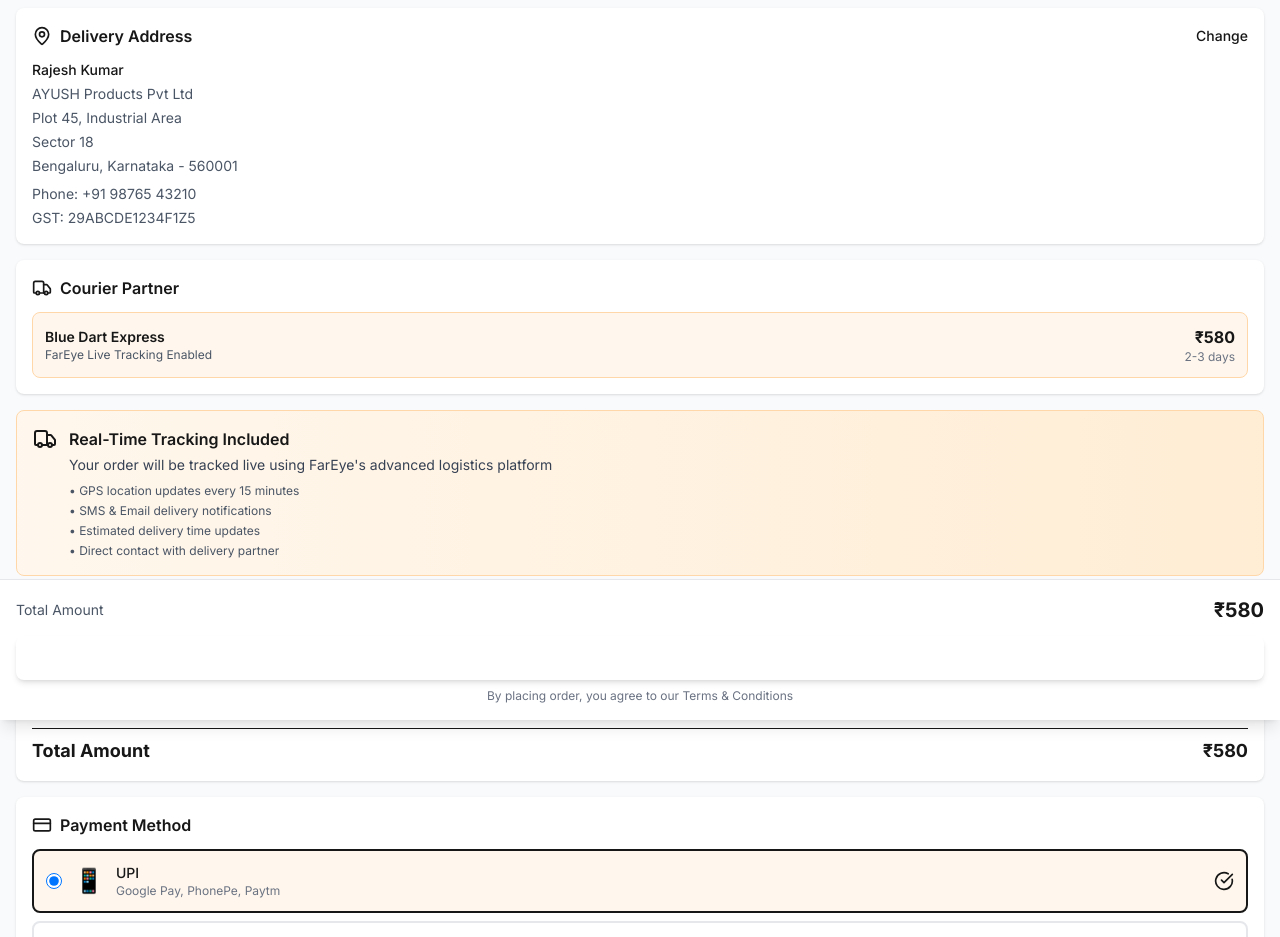
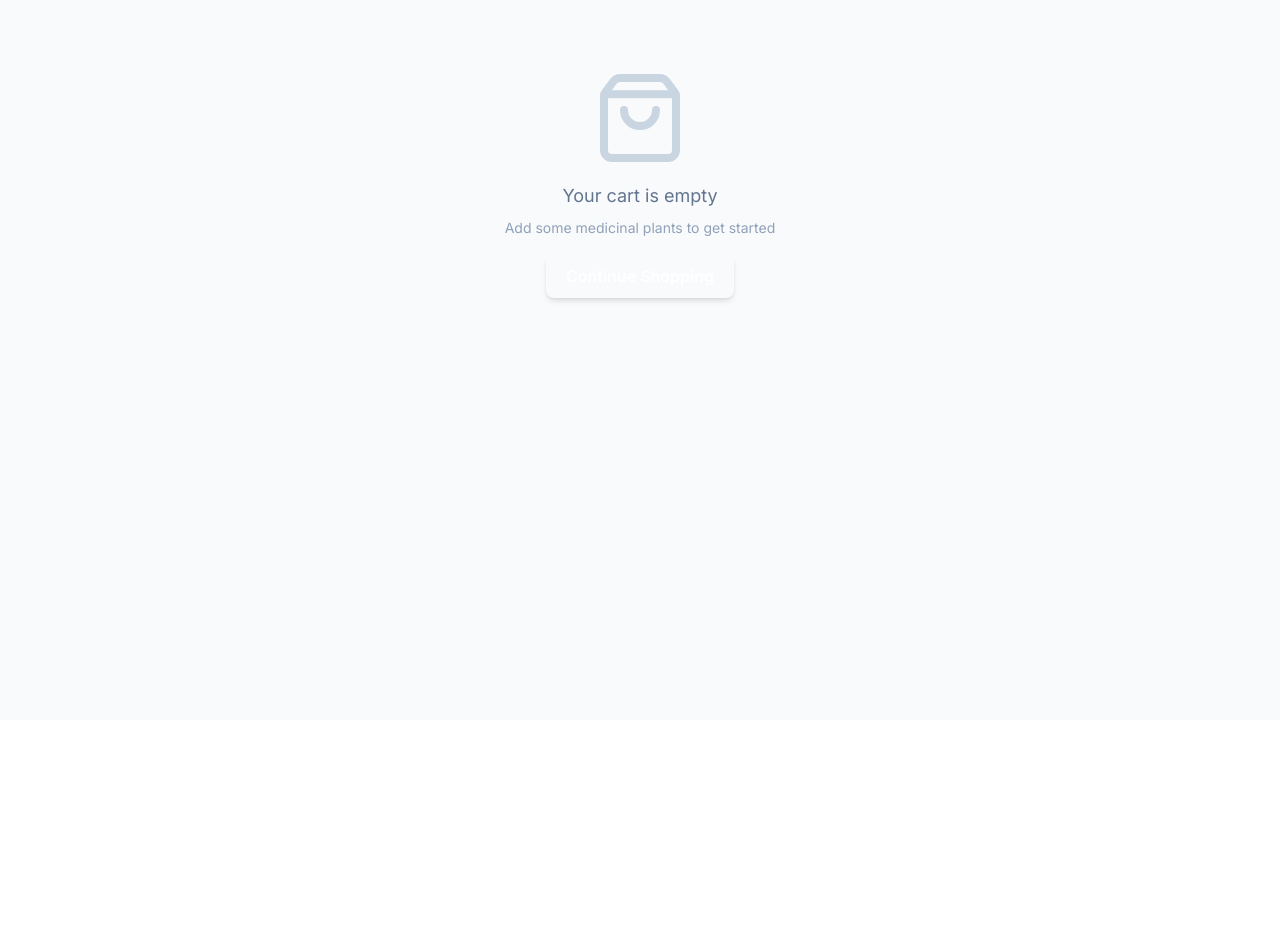
Before and after one commit to github-gp/echarak-mobile-app, a Next.js app: page /cart in a window 1280 px wide. Shown: the part 80-1017 px from the top of the page. After the commit the page ends 800 px from the top, so only its background shows below. Built offline with nearby package versions, Linux system fonts and the light colour scheme.

Commit message:
Fix cart page - add dynamic export

```diff
--- a/src/app/cart/page.tsx
+++ b/src/app/cart/page.tsx
@@ -2,199 +2,138 @@
 
 export const dynamic = 'force-dynamic';
 
-
-import { useSearchParams, useRouter } from 'next/navigation';
-import { sampleUser } from '@/data/sampleProducts';
 import { formatCurrency } from '@/lib/utils';
-import { ArrowLeft, MapPin, CreditCard, Truck, CheckCircle } from 'lucide-react';
+import { ArrowLeft, Trash2, Plus, Minus, Truck, ShoppingBag } from 'lucide-react';
+import { useRouter } from 'next/navigation';
 import Button from '@/components/common/Button';
 import { useCart } from '@/lib/cartContext';
-import { useState } from 'react';
 
-const paymentMethods = [
-  { id: 'upi', name: 'UPI', description: 'Google Pay, PhonePe, Paytm', icon: '📱' },
-  { id: 'netbanking', name: 'Net Banking', description: 'All major banks supported', icon: '🏦' },
-  { id: 'card', name: 'Credit/Debit Card', description: 'Visa, Mastercard, RuPay', icon: '💳' },
-  { id: 'cod', name: 'Credit on Delivery (B2B)', description: '30 days payment terms', icon: '📋' },
-];
+export default function CartPage() {
+  const router = useRouter();
+  const { cart, updateQuantity, removeFromCart, cartTotal } = useCart();
 
-export default function CheckoutPage() {
-  const router = useRouter();
-  const searchParams = useSearchParams();
-  const { cartTotal, clearCart } = useCart();
-  const [selectedPayment, setSelectedPayment] = useState('upi');
-  const [processing, setProcessing] = useState(false);
+  const shipping = cart.length > 0 ? 500 : 0;
+  const gst = cartTotal * 0.18;
+  const total = cartTotal + shipping + gst;
 
-  const courierName = searchParams.get('courier') || 'Blue Dart Express';
-  const shippingCost = parseInt(searchParams.get('cost') || '580');
-  const gst = cartTotal * 0.18;
-  const total = cartTotal + shippingCost + gst;
-
-  const handlePlaceOrder = async () => {
-    setProcessing(true);
-    // Simulate payment processing
-    await new Promise(resolve => setTimeout(resolve, 2000));
-    clearCart();
-    router.push('/order-confirmation');
-  };
+  if (cart.length === 0) {
+    return (
+      <div className="min-h-screen bg-slate-50">
+        <div className="sticky top-0 z-50 bg-white shadow-sm">
+          <div className="flex items-center gap-4 p-4">
+            <button onClick={() => router.back()} className="p-2 hover:bg-slate-100 rounded-lg">
+              <ArrowLeft className="w-6 h-6" />
+            </button>
+            <h1 className="text-lg font-semibold">Shopping Cart</h1>
+          </div>
+        </div>
+        <div className="flex flex-col items-center justify-center h-96">
+          <ShoppingBag className="w-24 h-24 text-slate-300 mb-4" />
+          <p className="text-slate-500 mb-2 text-lg">Your cart is empty</p>
+          <p className="text-sm text-slate-400 mb-4">Add some medicinal plants to get started</p>
+          <Button onClick={() => router.push('/')}>Continue Shopping</Button>
+        </div>
+      </div>
+    );
+  }
 
   return (
-    <div className="min-h-screen bg-gray-50 pb-24">
-      {/* Header */}
+    <div className="min-h-screen bg-slate-50 pb-32">
       <div className="sticky top-0 z-50 bg-white shadow-sm">
         <div className="flex items-center gap-4 p-4">
-          <button onClick={() => router.back()} className="p-2 hover:bg-gray-100 rounded-lg" disabled={processing}>
+          <button onClick={() => router.back()} className="p-2 hover:bg-slate-100 rounded-lg">
             <ArrowLeft className="w-6 h-6" />
           </button>
-          <h1 className="text-lg font-semibold">Checkout</h1>
+          <h1 className="text-lg font-semibold">Shopping Cart</h1>
+          <span className="ml-auto text-sm text-slate-500">({cart.length} items)</span>
         </div>
       </div>
 
-      <div className="p-4 space-y-4">
-        {/* Delivery Address */}
-        <div className="bg-white rounded-lg p-4 shadow-sm">
-          <div className="flex items-center justify-between mb-3">
-            <h3 className="font-semibold flex items-center gap-2">
-              <MapPin className="w-5 h-5 text-brand-primary" />
-              Delivery Address
-            </h3>
-            <button className="text-sm text-brand-primary font-medium">Change</button>
+      <div className="p-4 space-y-3">
+        {cart.map((item) => (
+          <div key={item.id} className="bg-white rounded-lg p-4 shadow-sm">
+            <div className="flex gap-3 mb-3">
+              <div className="w-20 h-20 bg-gradient-to-br from-emerald-50 to-emerald-100 rounded-lg flex items-center justify-center flex-shrink-0">
+                <span className="text-3xl">🌿</span>
               </div>
-          <div className="text-sm space-y-1">
-            <p className="font-medium">{sampleUser.name}</p>
-            <p className="text-gray-600">{sampleUser.company}</p>
-            <p className="text-gray-600">{sampleUser.address.line1}</p>
-            <p className="text-gray-600">{sampleUser.address.line2}</p>
-            <p className="text-gray-600">
-              {sampleUser.address.city}, {sampleUser.address.state} - {sampleUser.address.pincode}
-            </p>
-            <p className="text-gray-600 mt-2">Phone: {sampleUser.phone}</p>
-            <p className="text-gray-600">GST: {sampleUser.gstNumber}</p>
+              <div className="flex-1 min-w-0">
+                <h3 className="font-semibold text-sm mb-1 truncate">{item.name}</h3>
+                <p className="text-xs text-slate-500 mb-2">{item.seller}</p>
+                <div className="flex items-center justify-between">
+                  <span className="text-lg font-bold text-brand-primary">
+                    {formatCurrency(item.price * item.quantity)}
+                  </span>
+                  <button
+                    onClick={() => removeFromCart(item.id)}
+                    className="text-red-500 p-2 hover:bg-red-50 rounded-lg transition-colors"
+                  >
+                    <Trash2 className="w-4 h-4" />
+                  </button>
+                </div>
+              </div>
+            </div>
+            <div className="flex items-center justify-between pt-3 border-t">
+              <span className="text-sm text-slate-600 font-medium">Quantity</span>
+              <div className="flex items-center gap-3">
+                <button
+                  onClick={() => updateQuantity(item.id, item.quantity - 5)}
+                  className="w-8 h-8 border-2 border-brand-primary rounded-lg flex items-center justify-center hover:bg-blue-50 transition-colors"
+                >
+                  <Minus className="w-4 h-4 text-brand-primary" />
+                </button>
+                <span className="font-semibold min-w-[70px] text-center">
+                  {item.quantity} {item.unit}
+                </span>
+                <button
+                  onClick={() => updateQuantity(item.id, item.quantity + 5)}
+                  className="w-8 h-8 border-2 border-brand-primary rounded-lg flex items-center justify-center hover:bg-blue-50 transition-colors"
+                >
+                  <Plus className="w-4 h-4 text-brand-primary" />
+                </button>
+              </div>
+            </div>
+          </div>
+        ))}
+      </div>
+
+      <div className="mx-4 mb-4 bg-blue-50 border border-blue-200 rounded-lg p-4 flex items-start gap-3">
+        <Truck className="w-5 h-5 text-brand-primary flex-shrink-0 mt-0.5" />
+        <div>
+          <p className="font-semibold text-sm text-brand-primary mb-1">FarEye Real-Time Tracking</p>
+          <p className="text-xs text-slate-700">Track your shipment live with GPS updates and delivery notifications</p>
         </div>
       </div>
 
-        {/* Selected Courier */}
-        <div className="bg-white rounded-lg p-4 shadow-sm">
-          <h3 className="font-semibold flex items-center gap-2 mb-3">
-            <Truck className="w-5 h-5 text-brand-primary" />
-            Courier Partner
-          </h3>
-          <div className="flex items-center justify-between bg-orange-50 border border-orange-200 rounded-lg p-3">
-            <div>
-              <p className="font-semibold text-sm capitalize">{courierName}</p>
-              <p className="text-xs text-gray-600">FarEye Live Tracking Enabled</p>
-            </div>
-            <div className="text-right">
-              <p className="font-bold text-brand-primary">{formatCurrency(shippingCost)}</p>
-              <p className="text-xs text-gray-500">2-3 days</p>
-            </div>
-          </div>
-        </div>
-
-        {/* FarEye Tracking Info */}
-        <div className="bg-gradient-to-r from-orange-50 to-orange-100 rounded-lg p-4 border border-orange-200">
-          <div className="flex items-start gap-3">
-            <Truck className="w-6 h-6 text-brand-primary flex-shrink-0" />
-            <div>
-              <h3 className="font-semibold text-brand-primary mb-1">Real-Time Tracking Included</h3>
-              <p className="text-sm text-gray-700 mb-2">
-                Your order will be tracked live using FarEye's advanced logistics platform
-              </p>
-              <ul className="text-xs text-gray-600 space-y-1">
-                <li>• GPS location updates every 15 minutes</li>
-                <li>• SMS & Email delivery notifications</li>
-                <li>• Estimated delivery time updates</li>
-                <li>• Direct contact with delivery partner</li>
-              </ul>
-            </div>
-          </div>
-        </div>
-
-        {/* Order Summary */}
-        <div className="bg-white rounded-lg p-4 shadow-sm">
-          <h3 className="font-semibold mb-3">Order Summary</h3>
+      <div className="bg-white p-4 mx-4 rounded-lg shadow-sm mb-4">
+        <h3 className="font-semibold mb-3">Price Summary</h3>
         <div className="space-y-2 text-sm">
           <div className="flex justify-between">
-              <span className="text-gray-600">Items Total</span>
+            <span className="text-slate-600">Subtotal</span>
             <span className="font-medium">{formatCurrency(cartTotal)}</span>
           </div>
           <div className="flex justify-between">
-              <span className="text-gray-600">Shipping ({courierName})</span>
-              <span className="font-medium">{formatCurrency(shippingCost)}</span>
+            <span className="text-slate-600">Shipping</span>
+            <span className="font-medium">{formatCurrency(shipping)}</span>
           </div>
           <div className="flex justify-between">
-              <span className="text-gray-600">GST (18%)</span>
+            <span className="text-slate-600">GST (18%)</span>
             <span className="font-medium">{formatCurrency(gst)}</span>
           </div>
           <div className="border-t pt-2 flex justify-between text-lg">
-              <span className="font-bold">Total Amount</span>
+            <span className="font-bold">Total</span>
             <span className="font-bold text-brand-primary">{formatCurrency(total)}</span>
           </div>
         </div>
       </div>
 
-        {/* Payment Method */}
-        <div className="bg-white rounded-lg p-4 shadow-sm">
-          <h3 className="font-semibold flex items-center gap-2 mb-3">
-            <CreditCard className="w-5 h-5 text-brand-primary" />
-            Payment Method
-          </h3>
-          <div className="space-y-2">
-            {paymentMethods.map((method) => (
-              <label
-                key={method.id}
-                className={`flex items-center gap-3 p-3 border-2 rounded-lg cursor-pointer transition-all ${
-                  selectedPayment === method.id
-                    ? 'border-brand-primary bg-orange-50'
-                    : 'border-gray-200 hover:border-gray-300'
-                }`}
-              >
-                <input
-                  type="radio"
-                  name="payment"
-                  value={method.id}
-                  checked={selectedPayment === method.id}
-                  onChange={(e) => setSelectedPayment(e.target.value)}
-                  className="w-4 h-4"
-                />
-                <span className="text-2xl">{method.icon}</span>
-                <div className="flex-1">
-                  <p className="font-medium text-sm">{method.name}</p>
-                  <p className="text-xs text-gray-500">{method.description}</p>
-                </div>
-                {selectedPayment === method.id && (
-                  <CheckCircle className="w-5 h-5 text-brand-primary" />
-                )}
-              </label>
-            ))}
-          </div>
-        </div>
-      </div>
-
-      {/* Bottom Action Bar */}
-      <div className="fixed bottom-0 left-0 right-0 bg-white border-t border-gray-200 p-4 shadow-lg">
+      <div className="fixed bottom-0 left-0 right-0 bg-white border-t border-slate-200 p-4 shadow-lg">
         <div className="flex items-center justify-between mb-3">
-          <span className="text-sm text-gray-600">Total Amount</span>
+          <span className="text-sm text-slate-600">Total Amount</span>
           <span className="text-xl font-bold text-brand-primary">{formatCurrency(total)}</span>
         </div>
-        <Button
-          variant="primary"
-          className="w-full"
-          onClick={handlePlaceOrder}
-          disabled={processing}
-        >
-          {processing ? (
-            <span className="flex items-center justify-center gap-2">
-              <span className="animate-spin">⏳</span>
-              Processing Payment...
-            </span>
-          ) : (
-            'Place Order & Pay'
-          )}
+        <Button variant="primary" className="w-full" onClick={() => router.push('/select-courier')}>
+          Proceed to Courier Selection
         </Button>
-        <p className="text-xs text-center text-gray-500 mt-2">
-          By placing order, you agree to our Terms & Conditions
-        </p>
       </div>
     </div>
   );
```
Lines whose indentation alone changed are shown as unchanged.
